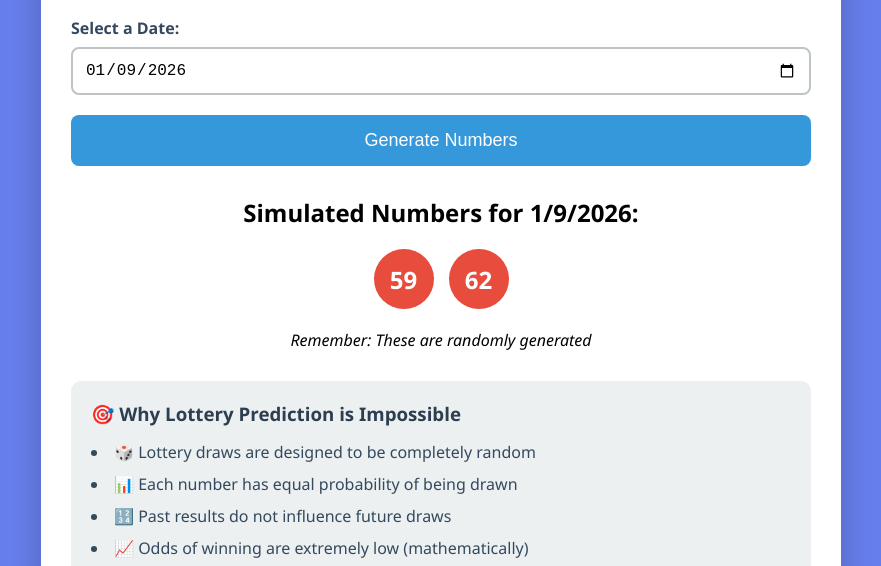
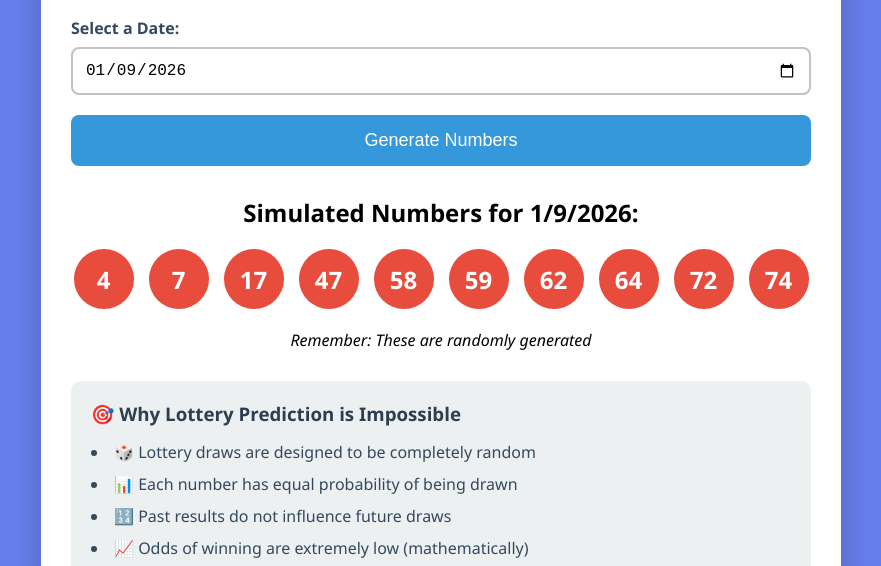
Before and after one commit to bert4lyf/nla, a plain HTML site: page index.html in a window 1280 px wide. Shown: the part 232-798 px from the top of the page, without its empty margins (199-1080 px from the left). Drawn offline with Linux system fonts and the light colour scheme.

Commit message:
Update index.html

```diff
--- a/index.html
+++ b/index.html
@@ -203,7 +203,7 @@
 
             // Use date as seed for pseudo-random generation
             const seed = dateInput.split('-').join('');
-            const numbers = generatePseudoRandomNumbers(seed, 2, 90);
+            const numbers = generatePseudoRandomNumbers(seed, 10, 90);
 
             // Display results
             document.getElementById('selectedDate').textContent = selectedDate;
```
